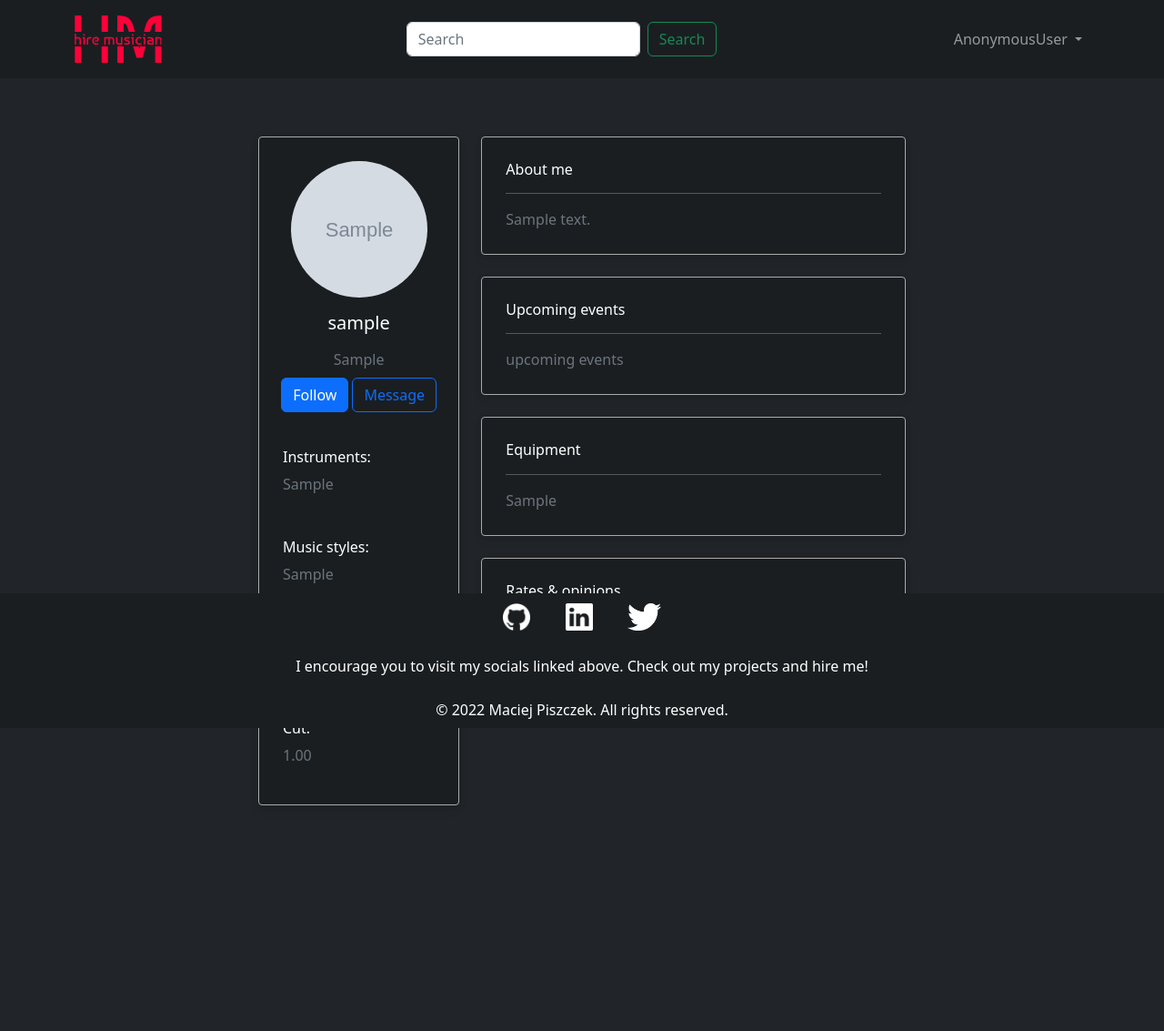
After one commit to maciejpiszczek/hire-musician, a Django app: page /users/1/ in a window 1280 px wide. The commit adds this page. Shown: the whole page at 91% size. Run offline with Django 4.2, Linux system fonts and the light colour scheme; tables that the repository leaves empty hold one stand-in row (values such as "Sample post"); grey boxes marked "Sample" are stand-in pictures; parts of the project's set-up code (start-up, migrations or seed data) failed here and were passed over; some libraries are stand-ins or nearby versions.

Commit message:
added user profile detail page

```diff
--- a/backend_core/config/urls.py
+++ b/backend_core/config/urls.py
@@ -22,6 +22,7 @@
 urlpatterns = [
     path('admin/', admin.site.urls),
     path('', include('home.urls')),
+    path('users/', include('users.urls')),
 ]
 
 if settings.DEBUG:
--- a/backend_core/home/templates/home/home.html
+++ b/backend_core/home/templates/home/home.html
@@ -1,6 +1,12 @@
 {% extends 'base.html' %}
 
 {% load static %}
+
+{% block styles %}
+    <link rel="stylesheet" href="{% static 'styles/bootstrap.min.css' %}">
+    <link rel="stylesheet" href="{% static 'styles/main.css' %}">
+    <link rel="stylesheet" href="{% static 'styles/dashboard.css' %}">
+{% endblock styles %}
 
 {% block container %}
     <div class="row row-cols-1 row-cols-md-2 g-4">
--- a/backend_core/static/styles/main.css
+++ b/backend_core/static/styles/main.css
@@ -1,3 +1,11 @@
+body {
+    color: white;
+}
+
+.contents {
+    margin-bottom: 200px;
+}
+
 .card {
     background: #1a1e21;
     color: white;
@@ -8,39 +16,6 @@
     transition: .3s transform cubic-bezier(.155,1.105,.295,1.12),.3s box-shadow,.3s -webkit-transform cubic-bezier(.155,1.105,.295,1.12);
     padding: 10px;
     cursor: pointer;
-}
-
-.card:hover {
-    transform: scale(1.05);
-    box-shadow: 0 10px 20px rgba(0,0,0,.12), 0 4px 8px rgba(0,0,0,.06);
-}
-
-.card-link {
-    text-decoration: none;
-}
-
-.card-images {
-    display: flex;
-    align-content: center;
-    justify-content: center;
-    height: 100%;
-}
-
-.center-contents {
-    position: absolute;
-    top: 200px;
-    bottom: 0;
-    left: 0;
-    right: 0;
-    margin: auto;
-}
-
-.last-update {
-    position: absolute;
-    display: inline-flex;
-    color: #aaaaaa;
-    bottom: 10px;
-    right: 10px;
 }
 
 .logo {
--- a/backend_core/users/models.py
+++ b/backend_core/users/models.py
@@ -14,6 +14,7 @@
     user = models.ForeignKey(get_user_model(), on_delete=models.CASCADE)
     avatar = models.ImageField(default="static/images/avatar_dummy.png", upload_to='user_avatar')
     bio = models.TextField(default="", blank=True)
+    location = models.CharField(default="", blank=True, max_length=100)
     instrument = models.CharField(default="", blank=True, max_length=255)
     music_style = models.CharField(default="", blank=True, max_length=255, verbose_name="musical styles")
     equipment = models.TextField(default="", blank=True)
--- /dev/null
+++ b/backend_core/users/templates/users/user_profile.html
@@ -0,0 +1,116 @@
+{% extends 'base.html' %}
+
+{% load static %}
+
+{% block container %}
+    <section class="bg-dark contents">
+  <div class="container py-5">
+    <div class="row">
+      <div class="col-lg-4">
+        <div class="card h-100">
+          <div class="card-body text-center">
+            <img src="{{ profile.avatar.url }}" alt="avatar"
+                class="rounded-circle img-fluid" style="width: 150px; height: 150px;">
+            <h5 class="my-3">{{ profile }}</h5>
+            <p class="text-muted mb-2">{{ profile.location }}</p>
+            <div class="d-flex justify-content-center mb-2">
+              <button type="button" class="btn btn-primary">Follow</button>
+              <button type="button" class="btn btn-outline-primary ms-1">Message</button>
+            </div>
+          </div>
+          <div class="card-body">
+            <h6>Instruments:</h6>
+            <p class="text-muted">{{ profile.instrument }}</p>
+          </div>
+          <div class="card-body">
+            <h6>Music styles:</h6>
+            <p class="text-muted">{{ profile.music_style }}</p>
+          </div>
+          <div class="card-body">
+            <h6>Am I mobile?</h6>
+            <p class="text-muted">
+              {% if profile.is_mobile %}
+                Yes.
+              {% else %}
+                No.
+              {% endif %}
+            </p>
+          </div>
+          <div class="card-body">
+            <h6>Cut:</h6>
+            <p class="text-muted">{{ profile.cut }}</p>
+          </div>
+        </div>
+      </div>
+
+      <div class="col-lg-8 h-auto">
+        <div class="card mb-4">
+          <div class="card-body">
+            <div class="row">
+              <div class="col-sm-12">
+                <h6 class="mb-0">About me</h6>
+              </div>
+            </div>
+            <hr>
+            <div class="row">
+              <div class="col-sm-12">
+                <p class="text-muted mb-0">{{ profile.bio }}</p>
+              </div>
+            </div>
+          </div>
+        </div>
+        <div class="card mb-4">
+          <div class="card-body">
+            <div class="row">
+              <div class="col-sm-12">
+                <h6 class="mb-0">Upcoming events</h6>
+              </div>
+            </div>
+            <hr>
+            <div class="row">
+              <div class="col-sm-12">
+                <p class="text-muted mb-0">upcoming events</p>
+              </div>
+            </div>
+          </div>
+        </div>
+        <div class="card mb-4">
+          <div class="card-body">
+            <div class="row">
+              <div class="col-sm-12">
+                <h6 class="mb-0">Equipment</h6>
+              </div>
+            </div>
+            <hr>
+            <div class="row">
+              <div class="col-sm-12">
+                <p class="text-muted mb-0">{{ profile.equipment }}</p>
+              </div>
+            </div>
+          </div>
+        </div>
+        <div class="row">
+          <div class="col-md-12">
+            <div class="card mb-4 mb-md-0">
+              <div class="card-body">
+              <div class="row">
+              <div class="col-sm-12">
+                <h6 class="mb-0">Rates & opinions</h6>
+              </div>
+            </div>
+            <hr>
+                <p class="mb-1" style="font-size: .77rem;">Web Design</p>
+                <div class="progress rounded" style="height: 5px;">
+                  <div class="progress-bar" role="progressbar" style="width: 80%" aria-valuenow="80"
+                    aria-valuemin="0" aria-valuemax="100"></div>
+                </div>
+
+              </div>
+            </div>
+          </div>
+        </div>
+      </div>
+    </div>
+  </div>
+</section>
+{% endblock container %}
--- /dev/null
+++ b/backend_core/users/urls.py
@@ -0,0 +1,9 @@
+from django.urls import path
+
+from . import views
+
+app_name = 'users'
+
+urlpatterns = [
+    path('<int:pk>/', views.UserProfileView.as_view(), name='profile_details'),
+]
```
Also changed, not shown: backend_core/static/styles/dashboard.css (added, +32 -0 lines), backend_core/users/migrations/0004_userprofile_location.py (added).
